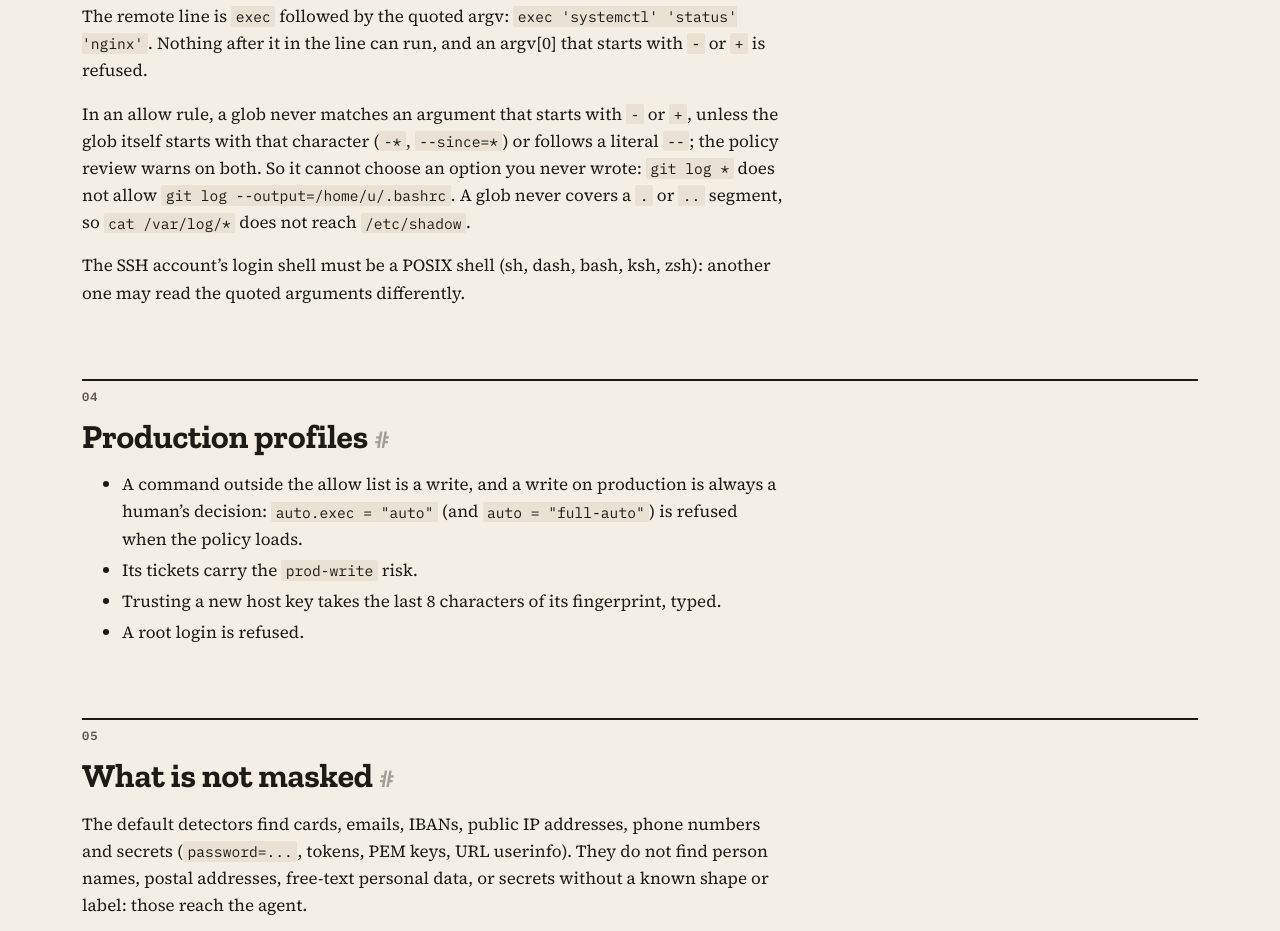
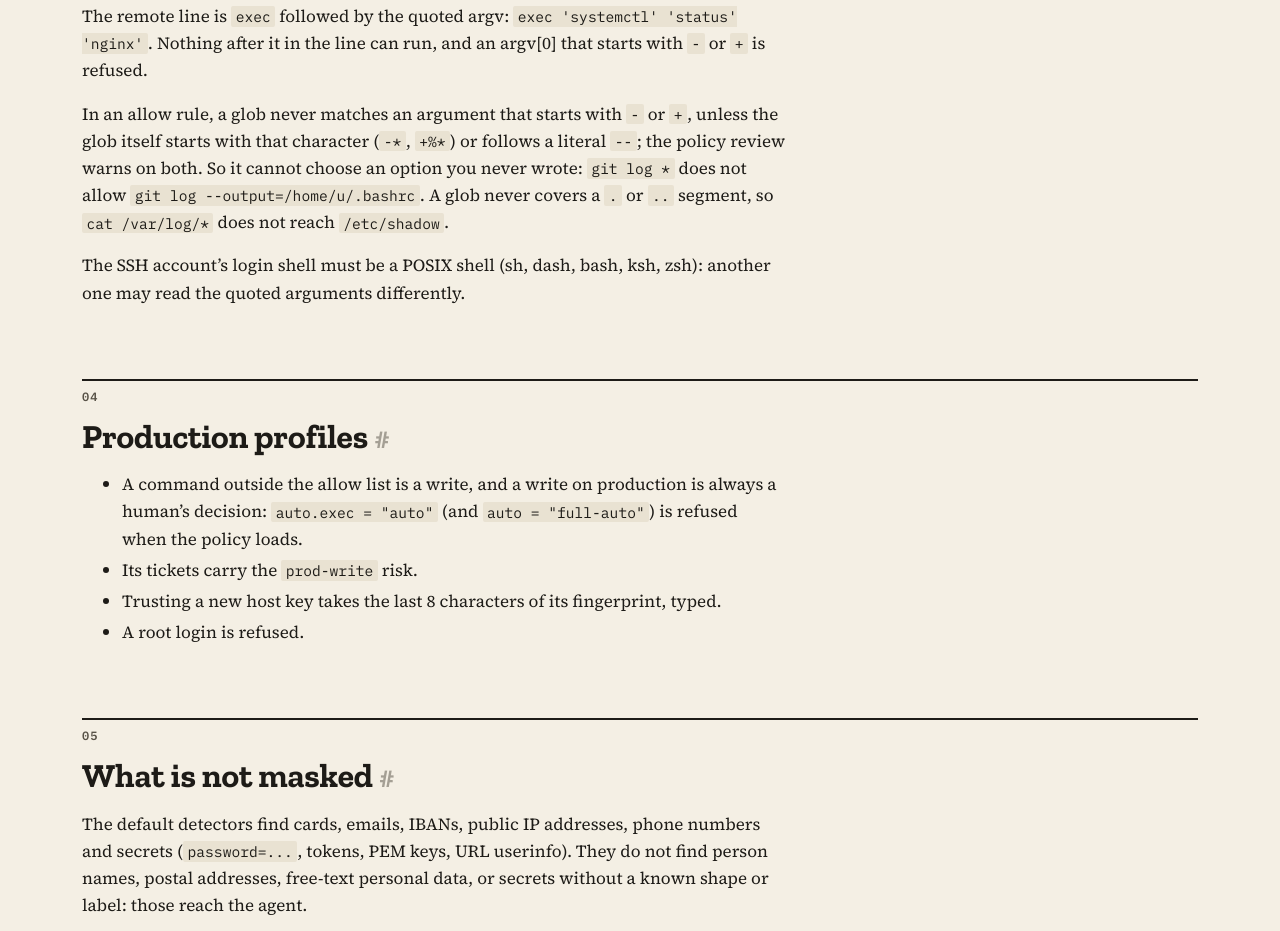
Before and after one commit to DavidGodefroid/lockssh, a plain HTML site: page site/security/index.html in a window 1280 px wide. Shown: the part 2170-3101 px from the top of the page. Drawn offline with Linux system fonts and the light colour scheme.

Commit message:
docs(site): name an option glob the site test knows
Co-Authored-By: Claude Opus 5.5 <noreply@anthropic.com>

```diff
--- a/site/security/index.html
+++ b/site/security/index.html
@@ -104,7 +104,7 @@
   <h2 id="injection">No shell, no climbing, no options</h2>
   <div class="prose">
     <p>The remote line is <code>exec</code> followed by the quoted argv: <code>exec 'systemctl' 'status' 'nginx'</code>. Nothing after it in the line can run, and an argv[0] that starts with <code>-</code> or <code>+</code> is refused.</p>
-    <p>In an allow rule, a glob never matches an argument that starts with <code>-</code> or <code>+</code>, unless the glob itself starts with that character (<code>-*</code>, <code>--since=*</code>) or follows a literal <code>--</code>; the policy review warns on both. So it cannot choose an option you never wrote: <code>git log *</code> does not allow <code>git log --output=/home/u/.bashrc</code>. A glob never covers a <code>.</code> or <code>..</code> segment, so <code>cat /var/log/*</code> does not reach <code>/etc/shadow</code>.</p>
+    <p>In an allow rule, a glob never matches an argument that starts with <code>-</code> or <code>+</code>, unless the glob itself starts with that character (<code>-*</code>, <code>+%*</code>) or follows a literal <code>--</code>; the policy review warns on both. So it cannot choose an option you never wrote: <code>git log *</code> does not allow <code>git log --output=/home/u/.bashrc</code>. A glob never covers a <code>.</code> or <code>..</code> segment, so <code>cat /var/log/*</code> does not reach <code>/etc/shadow</code>.</p>
     <p>The SSH account’s login shell must be a POSIX shell (sh, dash, bash, ksh, zsh): another one may read the quoted arguments differently.</p>
   </div>
 </section>
```
